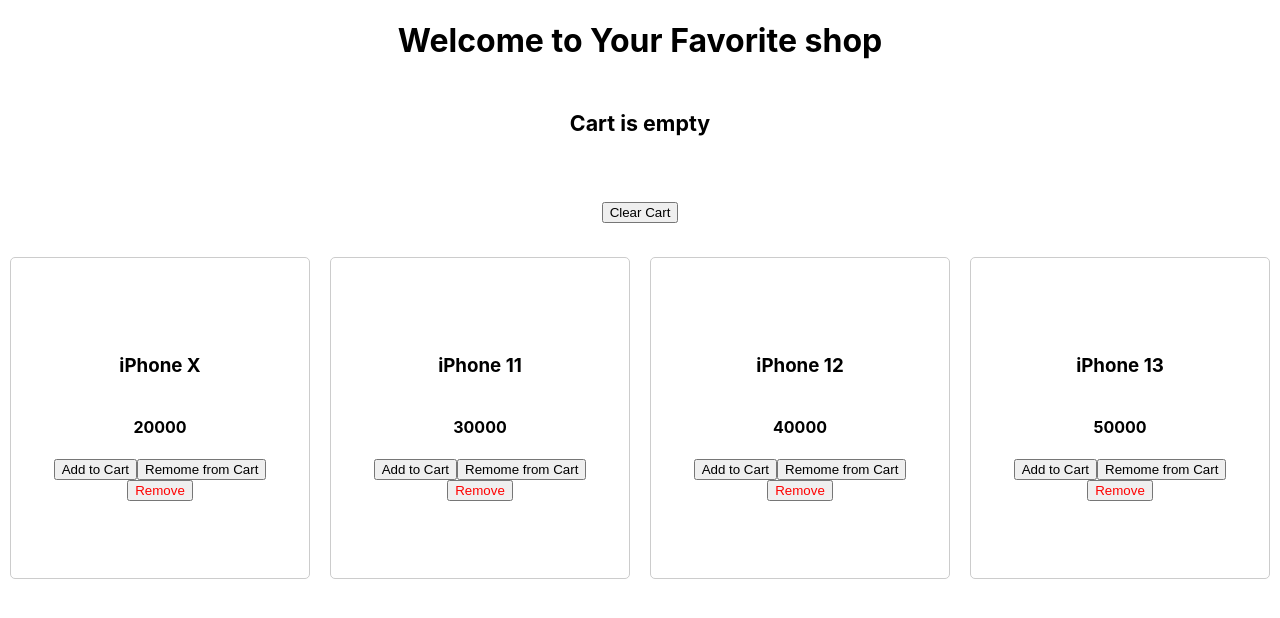
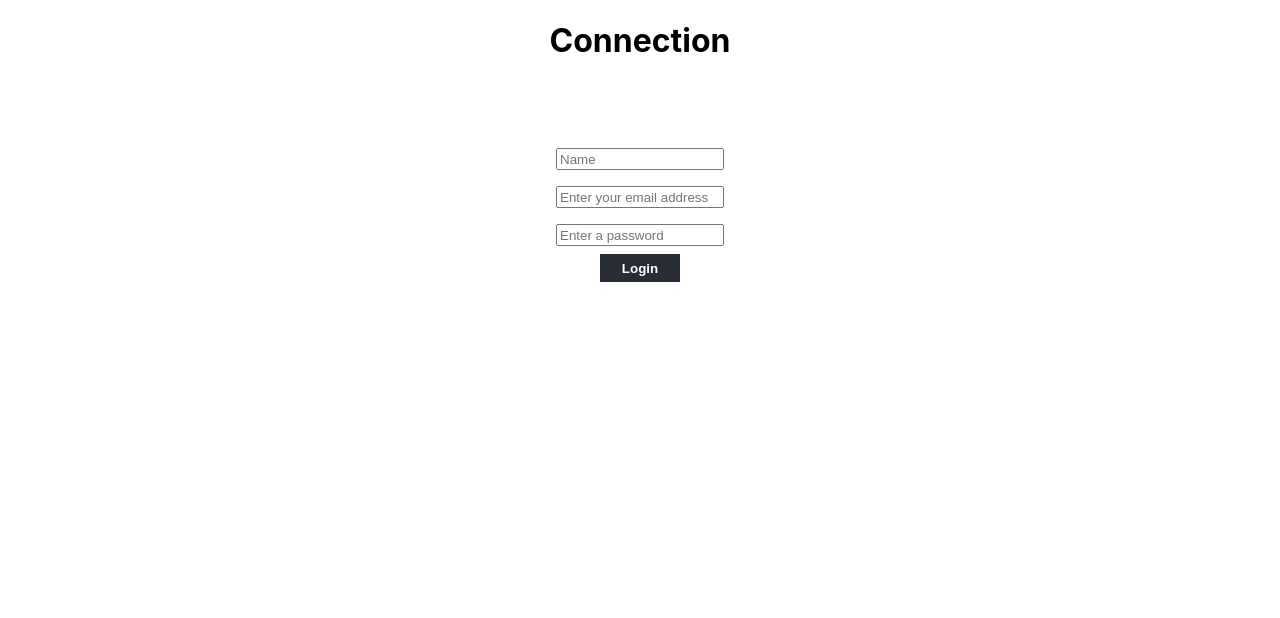
Before and after one commit to GANONTHA/react-redux, a React (Create React App) app: page / in a window 1280 px wide. Shown: the top 618 px of the page. Built offline with nearby package versions, Linux system fonts and the light colour scheme.

Commit message:
Login system with redux toolkit

```diff
--- a/src/App.css
+++ b/src/App.css
@@ -58,3 +58,26 @@
   color: red;
   cursor: pointer;
 }
+/* Login */
+
+form {
+  display: flex;
+  flex-direction: column;
+  margin: 5rem auto;
+  align-items: center;
+  justify-content: center;
+}
+input {
+  width: 10rem;
+  height: 1rem;
+  margin: 0.5rem;
+}
+
+button {
+  height: 1.7rem;
+  width: 5rem;
+  background: #282c34;
+  color: #fff;
+  border: 0;
+  font-weight: 600;
+}
--- /dev/null
+++ b/src/app/Connection.js
@@ -0,0 +1,72 @@
+import React, { useState } from "react";
+import { useDispatch, useSelector } from "react-redux";
+import { login, logout } from "../redux/connection";
+
+const Connection = () => {
+  const { user } = useSelector((state) => state.userC);
+  return (
+    <>
+      <h1>Connection</h1>
+      {user === null ? <Login /> : <LogOut />}
+    </>
+  );
+};
+
+//Login component
+const Login = () => {
+  const [name, setName] = useState("");
+  const [email, setEmail] = useState("");
+  const [password, setPassord] = useState("");
+  const dispatch = useDispatch();
+
+  //handle submit
+  const handleSubmit = (e) => {
+    e.preventDefault();
+    dispatch(login({ name, email, password, loggedIn: true }));
+  };
+  return (
+    <>
+      <form onSubmit={(e) => handleSubmit(e)}>
+        <input
+          type="name"
+          placeholder="Name"
+          value={name}
+          onChange={(e) => setName(e.target.value)}
+        />
+        <input
+          type="email"
+          placeholder="Enter your email address"
+          value={email}
+          onChange={(e) => setEmail(e.target.value)}
+        />
+        <input
+          type="password"
+          placeholder="Enter a password"
+          value={password}
+          onChange={(e) => setPassord(e.target.value)}
+        />
+        <button type="submit" disabled={!name || !password || !email}>
+          Login
+        </button>
+      </form>
+    </>
+  );
+};
+
+//Logout component
+
+const LogOut = () => {
+  const { user } = useSelector((state) => state.userC);
+
+  const dispatch = useDispatch();
+  return (
+    <>
+      <h1>Welcome {user.name}!</h1>
+      <button type="submit" onClick={() => dispatch(logout())}>
+        LogOut
+      </button>
+      <p style={{ fontSize: 17 }}>Your email is: {user.email}</p>
+    </>
+  );
+};
+export default Connection;
--- a/src/app/Redux.js
+++ b/src/app/Redux.js
@@ -1,12 +1,14 @@
 import React from "react";
 import CounterApp from "./counterApp";
 import Shop from "./Shop";
+import Connection from "./Connection";
 
 const Redux = () => {
   return (
     <div>
       {/* <CounterApp /> */}
-      <Shop />
+      {/* <Shop /> */}
+      <Connection />
     </div>
   );
 };
--- /dev/null
+++ b/src/redux/connection.js
@@ -0,0 +1,19 @@
+import { createSlice } from "@reduxjs/toolkit";
+
+const userSlice = createSlice({
+  name: "user",
+  initialState: {
+    user: null,
+  },
+  reducers: {
+    login: (state, action) => {
+      state.user = action.payload;
+    },
+    logout: (state) => {
+      state.user = null;
+    },
+  },
+});
+
+export const { logout, login } = userSlice.actions;
+export default userSlice.reducer;
--- a/src/redux/store.js
+++ b/src/redux/store.js
@@ -1,10 +1,12 @@
 import { configureStore } from "@reduxjs/toolkit";
 import counterReducer from "./counter";
 import shopreducer from "./shopStore";
+import userReducer from "./connection";
 
 export default configureStore({
   reducer: {
     counter: counterReducer,
     shop: shopreducer,
+    userC: userReducer,
   },
 });
```
